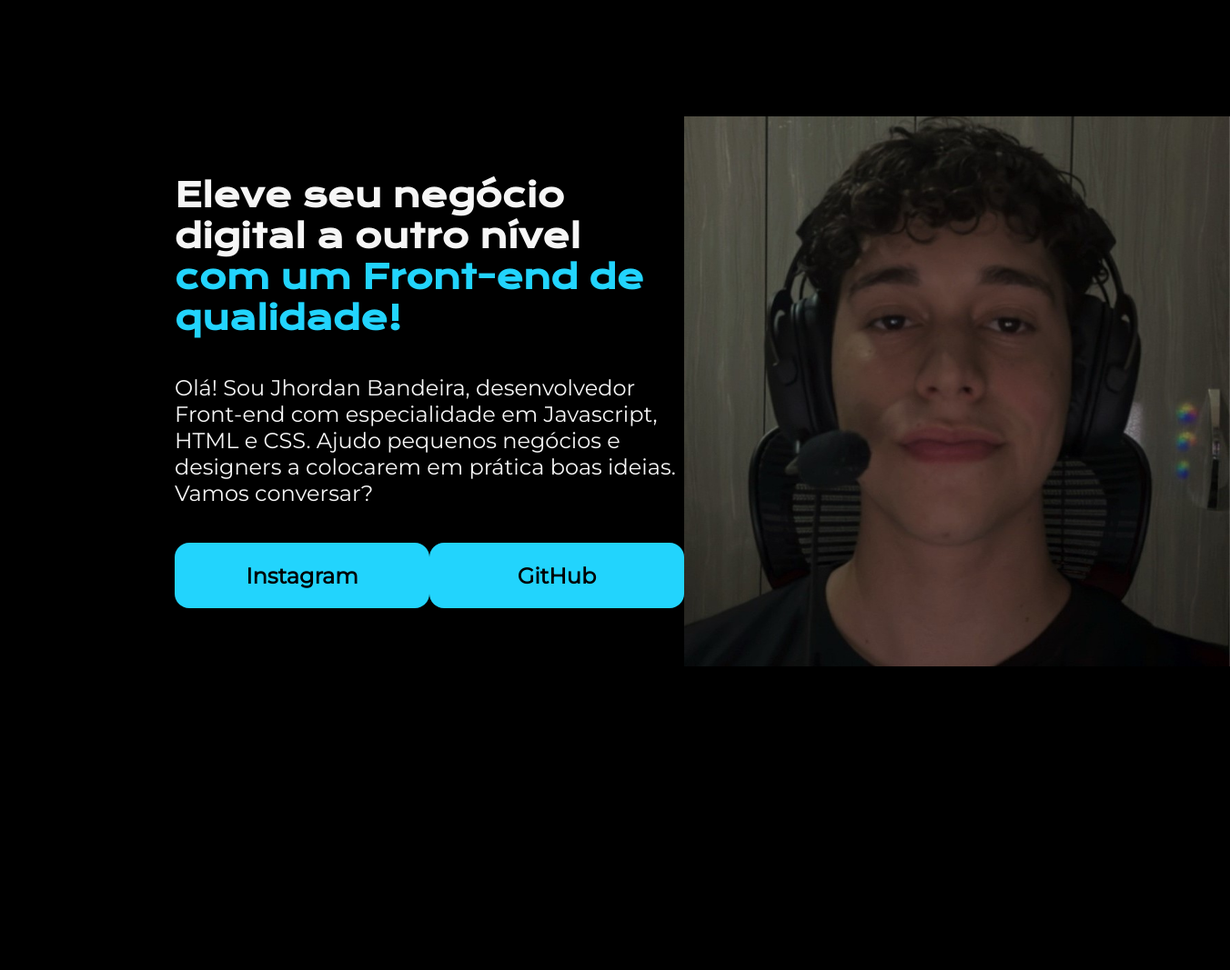
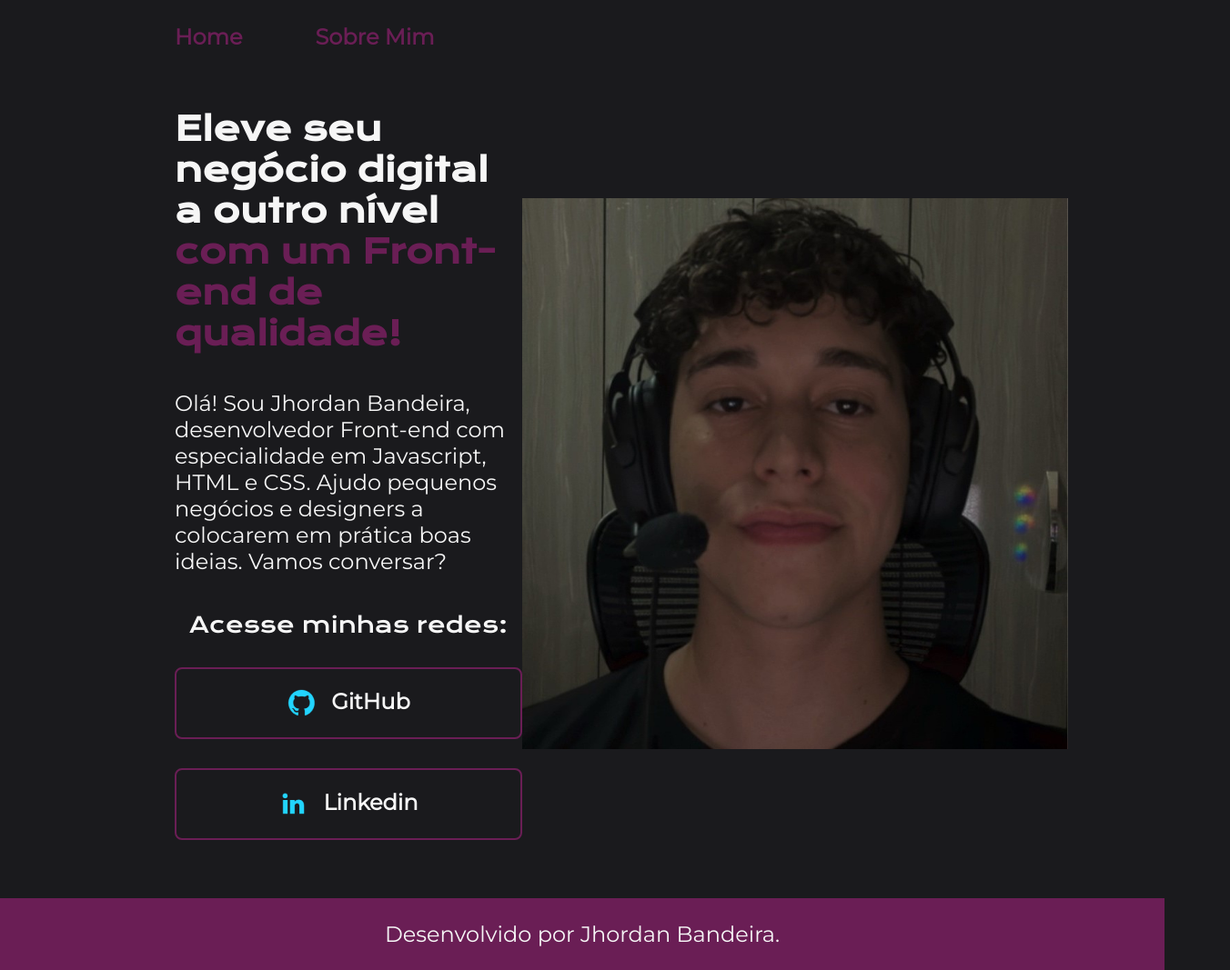
Before and after one commit to devBandeiraa/Portifolio-Front-End, a plain HTML site: page index.html in a window 1280 px wide. Shown: the whole page at 91% size, 1352 px wide, since content can reach past the window. Before the commit the page ends 928 px from the top, so only its background shows below. Drawn offline with nearby package versions, Linux system fonts and the light colour scheme.

Commit message:
cabeçalho, footer e variáveis CSS

```diff
--- a/index.html
+++ b/index.html
@@ -6,11 +6,16 @@
     <meta http-equiv="X-UA-Compatible" content="IE=edge">
     <meta name="viewport" content="width=device-width, initial-scale=1.0">
     <title>Portifolio</title>
-    <link rel="stylesheet" href="style.css">
+    <link rel="stylesheet" href="./styles/style.css">
 </head>
 
 <body>
-    <header></header>
+    <header class="cabecalho">
+        <nav class="cabecalho__menu">
+            <a class="cabecalho__menu__link" href="index.html">Home</a>
+            <a class="cabecalho__menu__link" href="about.html">Sobre Mim</a>
+        </nav>
+    </header>
     <main class="apresentacao">
         <section class="apresentacao__conteudo">
             <h1 class="apresentacao__conteudo__titulo">Eleve seu negócio digital a outro nível
@@ -23,14 +28,22 @@
                 colocarem em prática boas ideias. Vamos
                 conversar?</p>
             <div class="apresentacao__links">
-                <a class="apresentacao__links__link" href="https://www.instagram.com/jgbandeira__/">Instagram</a>
-                <a class="apresentacao__links__link" href="https://github.com/devBandeiraa">GitHub</a>
+                <h2 class="apresentacao__links__subtitulo">Acesse minhas redes:</h2>
+                <a class="apresentacao__links__link" href="https://github.com/devBandeiraa">
+                    <img src="assets/github.png" alt="Logo GitHub">
+                GitHub</a>
+
+                <a class="apresentacao__links__link" href="https://www.linkedin.com/in/jhordan-bandeira/">
+                    <img src="assets/linkedin.png" alt="Logo linkedin">
+                Linkedin</a>
             </div>
         </section>
-        <img class="foto-perfil" src="fotoPerfilPro.jpeg" alt="Foto de perfil de Jhordan">
+        <img class="foto-perfil" src="/assets/fotoPerfilPro.jpeg" alt="Foto de perfil de Jhordan">
 
     </main>
-    <footer></footer>
+    <footer class="rodape">
+        <p>Desenvolvido por Jhordan Bandeira.</p>
+    </footer>
 </body>
 
 </html>
--- /dev/null
+++ b/styles/style.css
@@ -0,0 +1,117 @@
+@import url('https://fonts.googleapis.com/css2?family=Krona+One&family=Montserrat&display=swap');
+
+:root{
+    --cor-primaria: #1A1A1D;
+    --cor-secundaria: #f6f6f6;
+    --cor-terciaria: #6A1E55;
+    --cor-hover: #A64D79;
+
+
+
+    --fonte-primaria: 'Krona One', sans-serif;
+    --font-secundaria:'Montserrat', sans-serif;
+}
+*{
+    margin: 0;
+    padding: 0;
+}
+
+body{
+    box-sizing: border-box;
+    background-color: var(--cor-primaria);
+    color: var(--cor-secundaria);
+}
+
+.cabecalho{
+    padding: 2% 0% 0% 15%;
+}
+
+.cabecalho__menu{
+    display: flex;
+    gap: 80px;
+}
+
+.cabecalho__menu__link{
+    font-family: var(--font-secundaria);
+    font-size: 24px;
+    font-weight: 600;
+    color: var(--cor-terciaria);
+    text-decoration: none;
+}
+
+.apresentacao{
+    padding: 5% 15%;
+    display: flex;
+    align-items: center;
+    justify-content: space-between;
+}
+.apresentacao__conteudo{
+    flex-direction: column;
+    display: flex;
+    width: 615px;
+    gap: 40px;
+}
+
+.apresentacao__conteudo__titulo{
+    font-size: 36px;
+    font-family: var(--fonte-primaria);
+}
+
+.titulo-destaque{
+    color: var(--cor-terciaria);
+}
+
+.apresentacao__conteudo__texto{
+    font-size: 24px;
+    font-family: var(--font-secundaria);
+}
+
+.apresentacao__links{
+    display: flex;
+    flex-direction: column;
+    align-items: center;
+    justify-content: space-between;
+    gap: 32px;
+}
+
+.apresentacao__links__subtitulo{
+    font-family: var(--fonte-primaria);
+    font-weight: 400;
+    font-size: 24px;
+}
+
+.apresentacao__links__link{
+    display: flex;
+    justify-content: center;
+    gap: 16px;
+    border: 2px solid var(--cor-terciaria);
+    width: 378px;
+    text-align: center;
+    border-radius: 8px;
+    font-size: 24px;
+    font-weight: 600;
+    padding: 21.5px 0;
+    text-decoration: none;
+    color: var(--cor-secundaria);
+    font-family: var(--font-secundaria);
+}
+
+.apresentacao__links__link:hover{
+    background-color: var(--cor-hover);
+}
+
+.foto-perfil {
+    width: 600px;
+    height: auto;
+
+}
+
+.rodape{
+    padding: 25px;
+    color: var(--cor-secundaria);
+    background-color: var(--cor-terciaria);
+    text-align: center;
+    font-family: var(--font-secundaria);
+    font-size: 24px;
+    font-weight: 400;
+}
```
Also changed, not shown: about.html (added, +44 -0 lines), assets/fotoPerfilPro.jpeg (added), assets/github.png (added), assets/linkedin.png (added).
